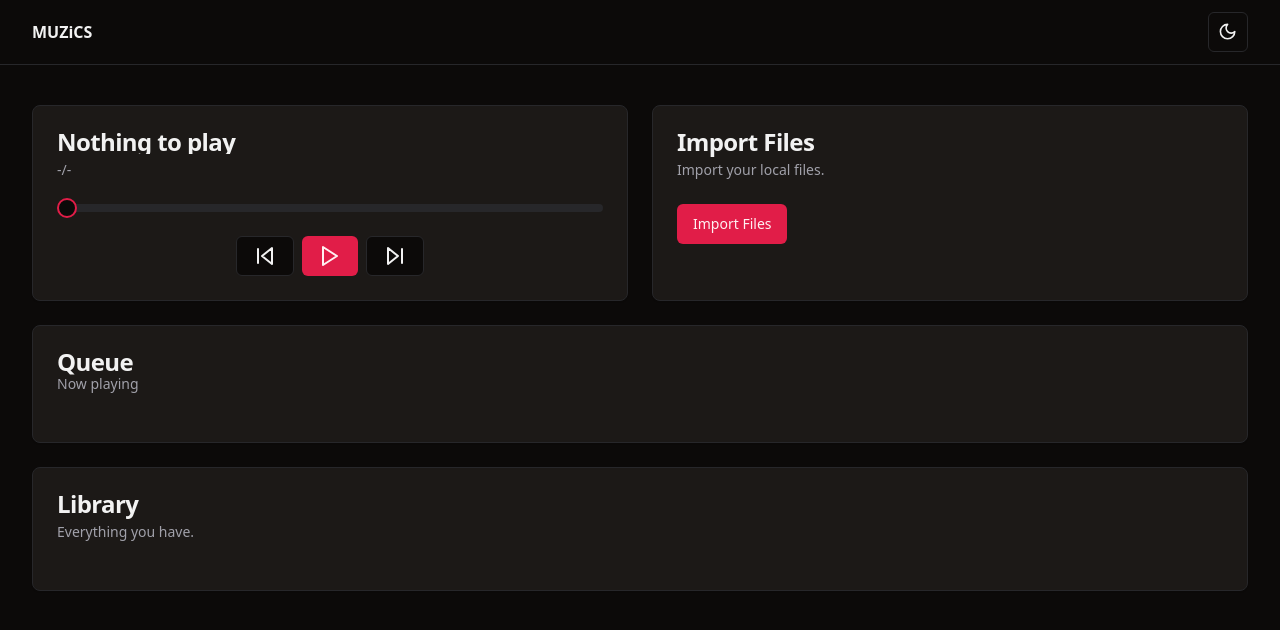
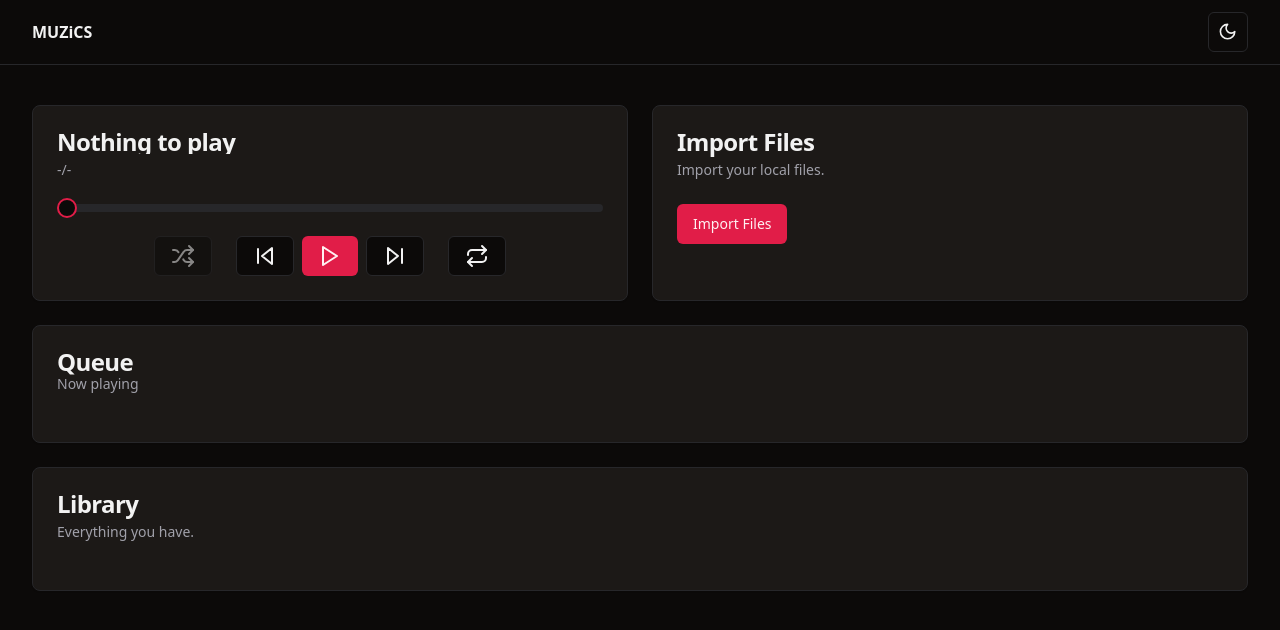
Before and after one commit to AnjalaD/muzic, a React (Vite) app: page / in a window 1280 px wide. Shown: the top 630 px of the page. Built offline with nearby package versions, Linux system fonts and the light colour scheme.

Commit message:
Improve controls and refactor play logic

```diff
--- /dev/null
+++ b/src/components/hooks/use-player-controls.ts
@@ -0,0 +1,147 @@
+import { usePlayerStore } from "@/state/player";
+import { useQueueStore } from "@/state/queue";
+import { useSoundsStore } from "@/state/sounds";
+
+import { useMemo, useState } from "react";
+import { Howl } from "howler";
+
+type RepeatMode = "OFF" | "ON" | "ONE";
+
+export const usePlayerControls = () => {
+  const queueStore = useQueueStore();
+  const soundsStore = useSoundsStore();
+  const playerStore = usePlayerStore();
+
+  const [isPlaying, setIsPlaying] = useState(false);
+  const [repeatOnce, setRepeatOnce] = useState(false);
+
+  const nowPlaying = useMemo(() => {
+    const queue = queueStore.queue;
+    if (queue.length === 0) return undefined;
+
+    const current = queue[0];
+    const newSound = soundsStore.data.get(current);
+    return newSound;
+  }, [soundsStore.data, queueStore.queue]);
+
+  const repeat = useMemo<RepeatMode>(() => {
+    if (queueStore.repeat) return "ON";
+    if (repeatOnce) return "ONE";
+    return "OFF";
+  }, [queueStore.repeat, repeatOnce]);
+
+  const play = () => {
+    // play music
+    const queue = queueStore.queue;
+    if (queue.length === 0 || !nowPlaying) return;
+
+    const playerSound = playerStore.sound;
+
+    if (nowPlaying.id === playerSound?.id) {
+      if (playerSound.instance.playing()) {
+        return;
+      }
+      playerSound.instance.play();
+      return;
+    }
+
+    if (!(nowPlaying.fileWrapper instanceof File)) {
+      return;
+    }
+
+    const instance = new Howl({
+      src: [URL.createObjectURL(nowPlaying.fileWrapper)],
+      format: "mp4",
+      loop: repeat === "ONE",
+      // html5: false,
+    });
+
+    instance.once("load", () => {
+      instance.play();
+    });
+
+    instance.on("play", () => {
+      console.log("onPlay");
+      setIsPlaying(true);
+    });
+
+    instance.on("pause", () => {
+      setIsPlaying(false);
+    });
+
+    instance.on("stop", () => {
+      setIsPlaying(false);
+    });
+
+    playerStore.setSound({
+      ...nowPlaying,
+      instance,
+    });
+  };
+
+  const pause = () => {
+    // pause current sound
+    playerStore.sound?.instance.pause();
+  };
+
+  const stop = () => {
+    // stop current sound
+    playerStore.sound?.instance.stop();
+  };
+
+  const next = () => {
+    // go to next sound
+    stop();
+    queueStore.goNext();
+    play();
+  };
+
+  const prev = () => {
+    // go to prev sound
+    stop();
+    queueStore.goNext();
+    play();
+  };
+
+  const seek = (duration: number) => {
+    // seek to position
+    playerStore.sound?.instance.seek(duration);
+  };
+
+  const getPosition = () => {
+    return playerStore.sound?.instance.seek();
+  };
+
+  const toggleRepeat = () => {
+    if (!queueStore.repeat && !repeatOnce) {
+      queueStore.toggleRepeat();
+      return;
+    }
+
+    if (!repeatOnce) {
+      playerStore.sound?.instance.loop(true);
+      setRepeatOnce(true);
+      queueStore.toggleRepeat();
+      return;
+    }
+
+    playerStore.sound?.instance.loop(false);
+    setRepeatOnce(false);
+  };
+
+  const duration = playerStore.sound?.instance.duration();
+
+  return {
+    play,
+    pause,
+    next,
+    prev,
+    seek,
+    getPosition,
+    toggleRepeat,
+    nowPlaying,
+    isPlaying,
+    duration,
+    repeat,
+  };
+};
--- a/src/components/shared/sound-card.tsx
+++ b/src/components/shared/sound-card.tsx
@@ -26,7 +26,6 @@ export function SoundCard({
 
   return (
     <Card
-      key={sound.title}
       onClick={onClick}
       className={cn(
         "group overflow-hidden bg-background/80 hover:bg-background/40 transition-colors",
--- a/src/state/queue.ts
+++ b/src/state/queue.ts
@@ -1,13 +1,13 @@
 import { create } from "zustand";
 import { devtools } from "zustand/middleware";
 import { immer } from "zustand/middleware/immer";
-import { Sound } from "./sounds";
 
 type QueueState = {
-  data: Sound[];
+  _history: string[];
+  queue: string[];
   repeat: boolean;
-  currentIndex?: number;
-  add: (...items: Sound[]) => void;
+
+  add: (...items: string[]) => void;
   remove: (index: number) => void;
   removeAll: () => void;
   goTo: (index: number) => void;
@@ -19,81 +19,105 @@ type QueueState = {
 export const useQueueStore = create<QueueState>()(
   devtools(
     immer((set) => ({
-      data: [],
+      _history: [],
+      queue: [],
       repeat: false,
-      currentIndex: undefined,
 
       add: (...items) => {
-        console.log("Adding");
         set((state) => {
-          state.data.push(...items);
+          // add to end of the queue
+          state.queue.push(...items);
         });
       },
+
       remove: (index) => {
+        // using positive(with zero) indexes for queue -> [0, 1, 2]
+        // using negative indexes for history -> [-1, -2, -3]
         set((state) => {
-          state.data.splice(index, 1);
-          state.currentIndex = undefined;
+          if (index >= 0) {
+            state.queue.splice(index, 1);
+          }
+          state._history.splice(-(index + 1), 1);
         });
       },
+
       removeAll: () => {
+        // just set arrays empty
         set((state) => {
-          state.data = [];
-          state.currentIndex = undefined;
+          state.queue = [];
+          state._history = [];
         });
       },
+
       goTo: (index) => {
         set((state) => {
-          if (state.data.length == 0) return;
-
-          if (state.currentIndex === index) {
+          // for positive indexes
+          if (index >= 0) {
+            if (
+              index === 0 ||
+              state.queue.length == 0 ||
+              index + 1 > state.queue.length
+            ) {
               return;
             }
 
-          if (index >= state.data.length) {
+            const newQueue = state.queue.slice(index);
+            const skipped = state.queue.slice(0, index);
+            state.queue = newQueue;
+            state._history.push(...skipped);
+            return;
+          }
+          // for negative indexes
+          // negative indexes will be only used when repeat is enabled
+          const historyIndex = -(index + 1);
+          if (
+            state._history.length == 0 ||
+            historyIndex + 1 > state._history.length
+          ) {
+            return;
+          }
+          const newHistory = state._history.slice(0, historyIndex);
+          const toQueue = state._history.slice(historyIndex);
+          if (state._history.length === 0) return;
+          state._history = newHistory;
+          state.queue = [...toQueue, ...state.queue];
+        });
+      },
+
+      goNext: () => {
+        set((state) => {
+          if (state.queue.length === 0 && state._history.length === 0) return;
+
+          if (state.queue.length === 0 || state.queue.length === 1) {
+            if (!state.repeat) return;
+
+            state.queue = [...state._history];
+            state._history = [];
             return;
           }
 
-          state.currentIndex = index;
+          state._history.push(state.queue[0]);
+          state.queue = state.queue.slice(1);
         });
       },
-      goNext: () => {
+
+      goPrev: () => {
         set((state) => {
-          if (state.data.length == 0) return;
+          if (state.queue.length === 0 && state._history.length === 0) return;
 
-          if (state.currentIndex === undefined) {
-            state.currentIndex = 0;
+          if (state._history.length === 0) {
+            if (!state.repeat) return;
+
+            state._history = state.queue.slice(0, -2);
+            state.queue = [state.queue[-1]];
             return;
           }
 
-          // if (state.currentIndex + 1 === state.data.length && !state.repeat) {
-          //   state.currentIndex = undefined;
-          //   return;
-          // }
-
-          state.currentIndex = (state.currentIndex + 1) % state.data.length;
+          state.queue = [state._history[-1], ...state.queue];
+          state._history = state._history.slice(0, -1);
         });
       },
-      goPrev: () => {
-        set((state) => {
-          if (state.data.length == 0) return;
 
-          if (state.currentIndex === undefined) {
-            state.currentIndex = state.data.length - 1;
-            return;
-          }
-
-          if (state.currentIndex === 0 && !state.repeat) {
-            return;
-          }
-
-          if (state.currentIndex === 0) {
-            state.currentIndex = state.data.length - 1;
-            return;
-          }
-
-          state.currentIndex = state.currentIndex - 1;
-        });
-      },
       toggleRepeat: () => {
         set((state) => {
           state.repeat = !state.repeat;
--- a/src/state/sounds.ts
+++ b/src/state/sounds.ts
@@ -4,6 +4,7 @@ import { devtools } from "zustand/middleware";
 import { immer } from "zustand/middleware/immer";
 
 export type Sound = {
+  id: string;
   fileWrapper: FileWrapper;
   title: string;
   meta: {
@@ -34,13 +35,13 @@ export const useSoundsStore = create<PlayerState>()(
         console.log("Adding");
         set((state) => {
           for (const item of items) {
-            state.data.set(item.title, item);
+            state.data.set(item.id, item);
           }
         });
       },
-      remove: (index) => {
+      remove: (key) => {
         set((state) => {
-          state.data.delete(index);
+          state.data.delete(key);
         });
       },
     })),
--- a/src/widgets/player/player.tsx
+++ b/src/widgets/player/player.tsx
@@ -9,144 +9,101 @@ import {
 } from "@/components/ui/card";
 import { Slider } from "@/components/ui/slider";
 import { useEffect, useState } from "react";
-import { Howl } from "howler";
-import { usePlayerStore } from "@/state/player";
-import { useQueueStore } from "@/state/queue";
+
 import {
   PauseIcon,
   PlayIcon,
+  Repeat1Icon,
+  RepeatIcon,
+  ShuffleIcon,
   SkipBackIcon,
   SkipForwardIcon,
 } from "lucide-react";
-
-let prevIndex: number;
+import { usePlayerControls } from "@/components/hooks/use-player-controls";
 
 export function Player() {
-  const { sound, setSound } = usePlayerStore();
-  const { currentIndex, data, goNext, goPrev } = useQueueStore();
+  const {
+    nowPlaying,
+    play,
+    pause,
+    next,
+    prev,
+    seek,
+    getPosition,
+    toggleRepeat,
+    isPlaying,
+    duration,
+    repeat,
+  } = usePlayerControls();
 
-  const [duration, setDuration] = useState<number>();
-  const [pos, setPos] = useState<number>();
-  const [isPlaying, setIsPlaying] = useState(sound?.playing());
   const [isSeeking, setIsSeeking] = useState(false);
-
-  console.log({ sound, currentIndex, duration, pos, isPlaying, isSeeking });
-
-  useEffect(() => {
-    if (currentIndex === undefined) {
-      sound?.stop();
-      return;
-    }
-
-    if (sound && currentIndex === prevIndex) {
-      return;
-    }
-
-    const soundBlob = data[currentIndex].fileWrapper;
-    if (!(soundBlob instanceof Blob)) return;
-
-    const newSound = new Howl({
-      src: [URL.createObjectURL(soundBlob)],
-      format: "mp4",
-      html5: false,
-    });
-    prevIndex = currentIndex;
-
-    newSound.once("load", () => {
-      setDuration(newSound?.duration());
-    });
-
-    newSound.on("play", () => {
-      setIsPlaying(true);
-      console.log("Playing");
-    });
-
-    newSound.on("pause", () => {
-      setIsPlaying(false);
-    });
-
-    newSound.on("stop", () => {
-      setDuration(undefined);
-      setPos(undefined);
-      setIsPlaying(false);
-    });
-
-    newSound.on("end", () => {
-      setIsPlaying(false);
-      goNext();
-    });
-
-    setSound(newSound);
-  }, [currentIndex, data, goNext, setSound, sound]);
+  const [position, setPosition] = useState<number>();
 
   useEffect(() => {
     if (!isPlaying || isSeeking) return;
 
     const t = setInterval(() => {
-      setPos(sound?.seek());
+      setPosition(getPosition());
     }, 1000);
 
     return () => {
       clearInterval(t);
     };
-  }, [isPlaying, isSeeking, sound]);
+  }, [getPosition, isPlaying, isSeeking]);
 
   return (
     <Card>
       <CardHeader>
         <CardTitle className="overflow-hidden whitespace-nowrap text-ellipsis">
-          {currentIndex !== undefined
-            ? data[currentIndex].title
-            : "Nothing to play"}
+          {nowPlaying?.title ?? "Nothing to play"}
         </CardTitle>
         <CardDescription>
-          {formatDuration(pos) ?? "-"}/{formatDuration(duration) ?? "-"}
+          {formatDuration(position) ?? "-"}/{formatDuration(duration) ?? "-"}
         </CardDescription>
       </CardHeader>
       <CardContent>
         <Slider
-          value={[pos ?? 0]}
+          value={[position ?? 0]}
           max={duration}
           step={1}
           onValueChange={(val) => {
             setIsSeeking(true);
-            setPos(val[0]);
+            setPosition(val[0]);
           }}
           onValueCommit={(val) => {
             setIsSeeking(false);
-            setPos(val[0]);
-            sound?.seek(val[0]);
+            setPosition(val[0]);
+            seek(val[0]);
           }}
         />
       </CardContent>
       <CardFooter className="flex justify-center items-center gap-2">
-        <Button variant="outline" onClick={goPrev}>
+        <Button disabled className="mr-4" variant="outline">
+          <ShuffleIcon />
+        </Button>
+
+        <Button variant="outline" onClick={prev}>
           <SkipBackIcon />
         </Button>
+
         <Button
           onClick={() => {
-            if (data.length === 0) return;
-
-            if (currentIndex === undefined) {
-              goNext();
-              return;
-            }
-
-            if (!sound) {
-              return;
-            }
-
-            if (!sound.playing()) {
-              sound.play();
-            } else {
-              sound.pause();
-            }
+            isPlaying ? pause() : play();
           }}
         >
           {isPlaying ? <PauseIcon /> : <PlayIcon />}
         </Button>
-        <Button variant="outline" onClick={goNext}>
+
+        <Button variant="outline" onClick={next}>
           <SkipForwardIcon />
+        </Button>
+
+        <Button
+          className="ml-4"
+          variant={repeat === "OFF" ? "outline" : "secondary"}
+          onClick={toggleRepeat}
+        >
+          {repeat === "ONE" ? <Repeat1Icon /> : <RepeatIcon />}
         </Button>
       </CardFooter>
     </Card>
--- a/src/widgets/queue/queue.tsx
+++ b/src/widgets/queue/queue.tsx
@@ -8,10 +8,12 @@ import {
   CardTitle,
 } from "@/components/ui/card";
 import { useQueueStore } from "@/state/queue";
+import { useSoundsStore } from "@/state/sounds";
 import { ListXIcon, PlayIcon, XIcon } from "lucide-react";
 
 export function Queue() {
-  const queue = useQueueStore();
+  const queueStore = useQueueStore();
+  const soundsStore = useSoundsStore();
 
   return (
     <Card className="md:col-span-2">
@@ -22,39 +24,76 @@ export function Queue() {
             <CardDescription>Now playing</CardDescription>
           </div>
 
-          {queue.data.length > 0 && (
-            <Button variant="ghost" onClick={() => queue.removeAll()}>
+          {queueStore.queue.length > 0 && (
+            <Button variant="ghost" onClick={() => queueStore.removeAll()}>
               <ListXIcon />
             </Button>
           )}
         </div>
       </CardHeader>
       <CardContent className="flex flex-col gap-2">
-        {queue.data.map((s, index) => (
+        {queueStore.queue.map((id, index) => {
+          const sound = soundsStore.data.get(id);
+
+          if (!sound) return <div>Not available</div>;
+
+          return (
             <SoundCard
-            key={s.title + index}
-            sound={s}
-            nowPlaying={queue.currentIndex === index}
+              key={id + index}
+              sound={sound}
+              nowPlaying={index === 0}
               actions={
                 <div className="flex gap-2 items-center mr-4">
                   <Button
                     size="sm"
                     variant="ghost"
-                  onClick={() => queue.goTo(index)}
+                    onClick={() => queueStore.goTo(index)}
                   >
                     <PlayIcon />
                   </Button>
                   <Button
                     size="sm"
                     variant="ghost"
-                  onClick={() => queue.remove(index)}
+                    onClick={() => queueStore.remove(index)}
                   >
                     <XIcon />
                   </Button>
                 </div>
               }
             />
-        ))}
+          );
+        })}
+        {queueStore.repeat &&
+          queueStore._history.map((id, index) => {
+            const sound = soundsStore.data.get(id);
+
+            if (!sound) return <div>Not available</div>;
+
+            return (
+              <SoundCard
+                key={id + index}
+                sound={sound}
+                actions={
+                  <div className="flex gap-2 items-center mr-4">
+                    <Button
+                      size="sm"
+                      variant="ghost"
+                      onClick={() => queueStore.goTo(index)}
+                    >
+                      <PlayIcon />
+                    </Button>
+                    <Button
+                      size="sm"
+                      variant="ghost"
+                      onClick={() => queueStore.remove(index)}
+                    >
+                      <XIcon />
+                    </Button>
+                  </div>
+                }
+              />
+            );
+          })}
       </CardContent>
     </Card>
   );
```
Also changed, not shown: src/state/player.ts (+9 -8 lines), src/widgets/library/library.tsx (+4 -4 lines), src/widgets/local-importer/local-importer.tsx (+6 -1 lines). Lines whose indentation alone changed are shown as unchanged.
